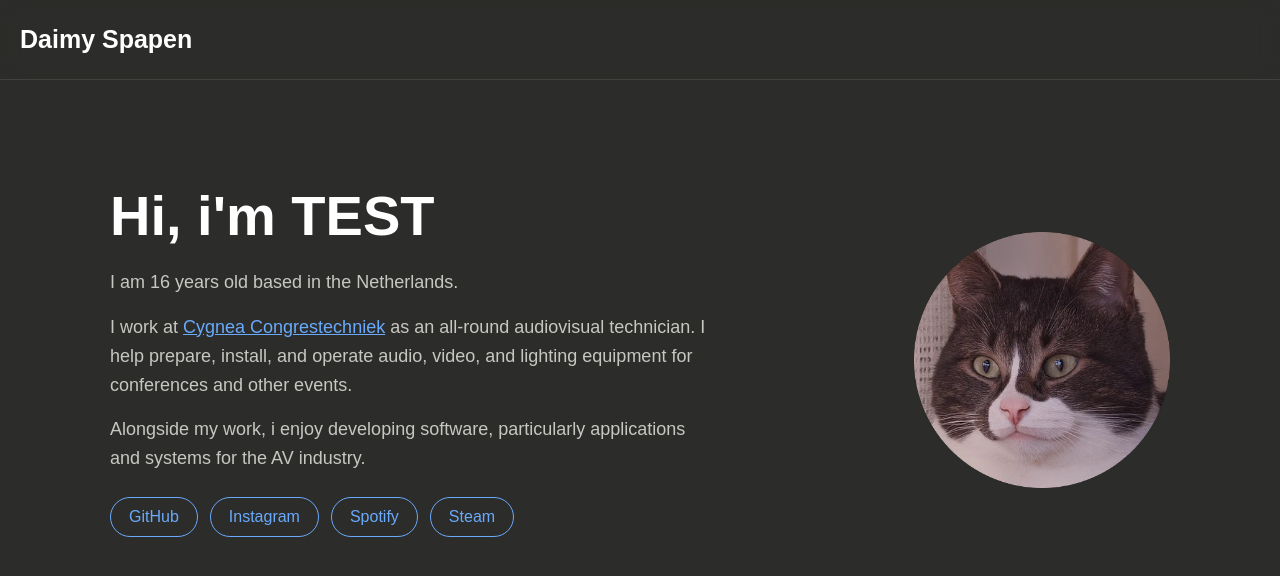
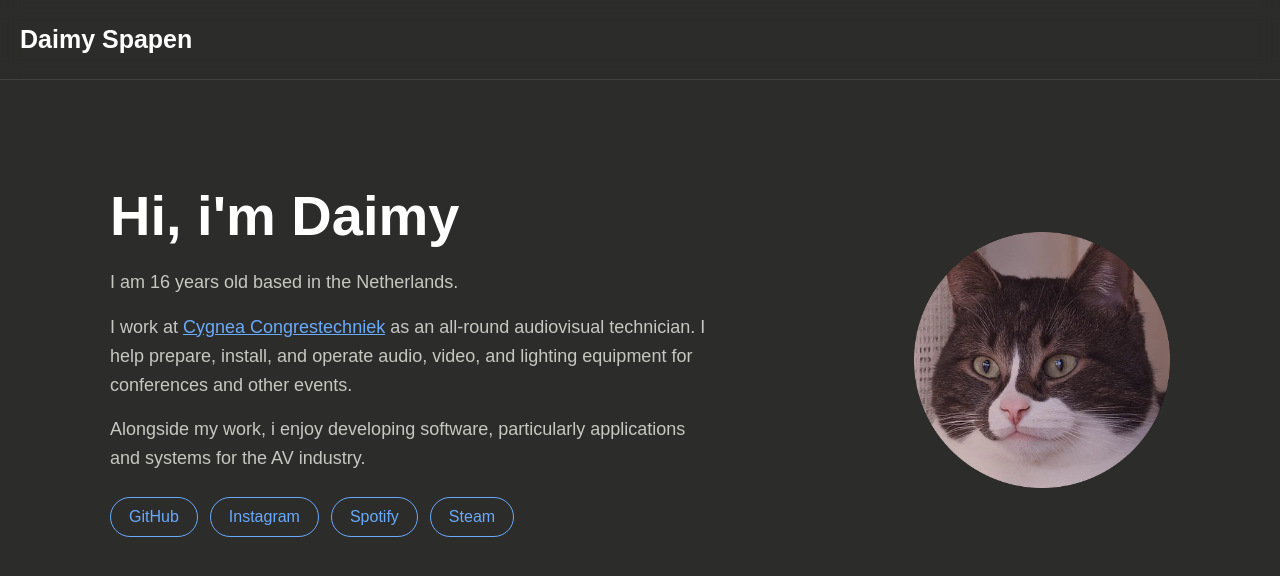
Before and after one commit to DaimySpapen/daimyspapen.com, a website: page public/index.html in a window 1280 px wide. Drawn offline with Linux system fonts and the light colour scheme.

Commit message:
Revert "Change a random piece of text to see if the automatic update thingy actually works"
This reverts commit 1f95deaaa941966cea6707b349e83a88989fc423.

Update script works, revert back

```diff
--- a/public/index.html
+++ b/public/index.html
@@ -15,7 +15,7 @@
 
         <main class="aboutme">
             <div class="aboutme-text">
-                <h1>Hi, i'm TEST</h1>
+                <h1>Hi, i'm Daimy</h1>
                 <div class="aboutme-intro">
                     <p>I am 16 years old based in the Netherlands.</p>
                     <p>I work at <a href="https://cygnea-congrestechniek.nl" target="_blank" rel="noopener noreferrer">Cygnea Congrestechniek</a> as an all-round audiovisual technician. I help prepare, install, and operate audio, video, and lighting equipment for conferences and other events.</p>
```
